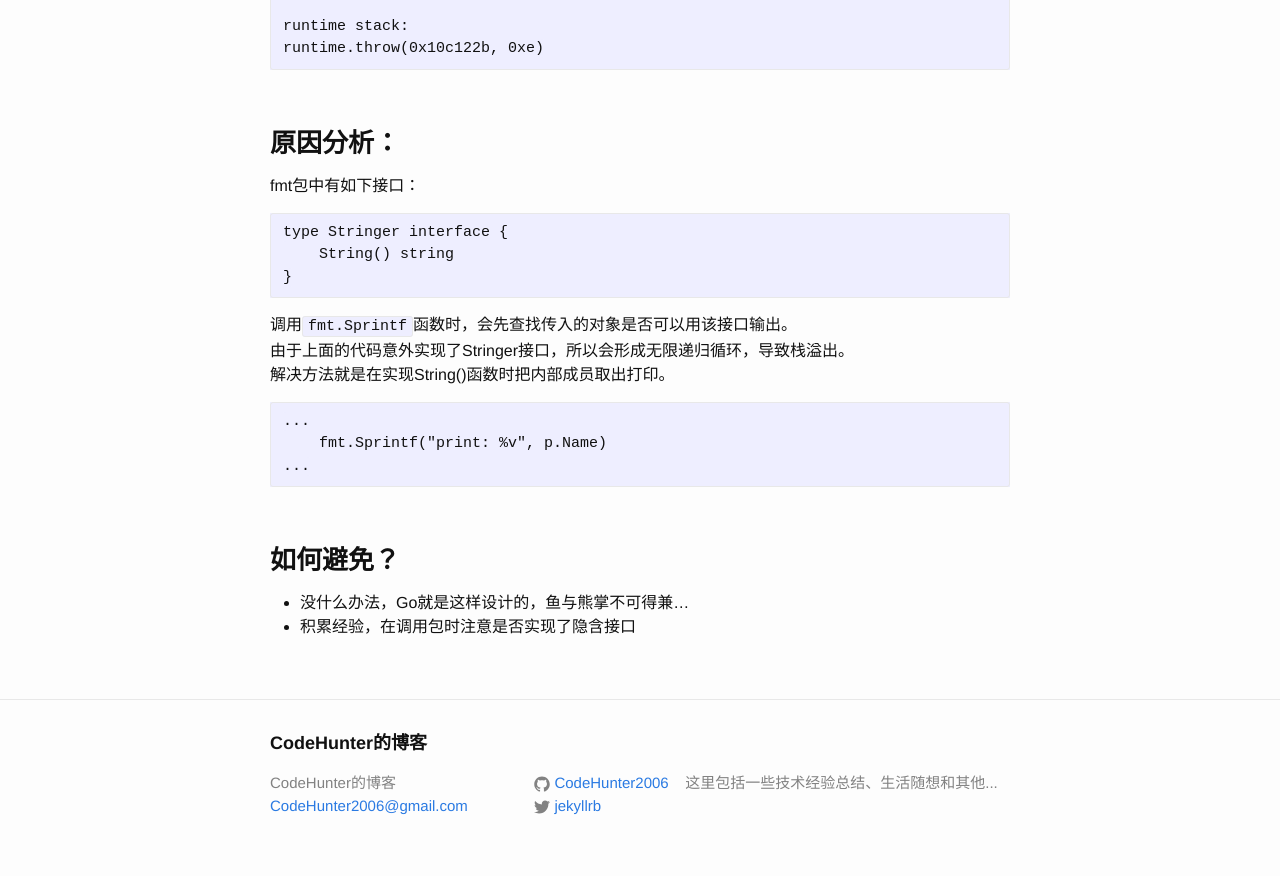
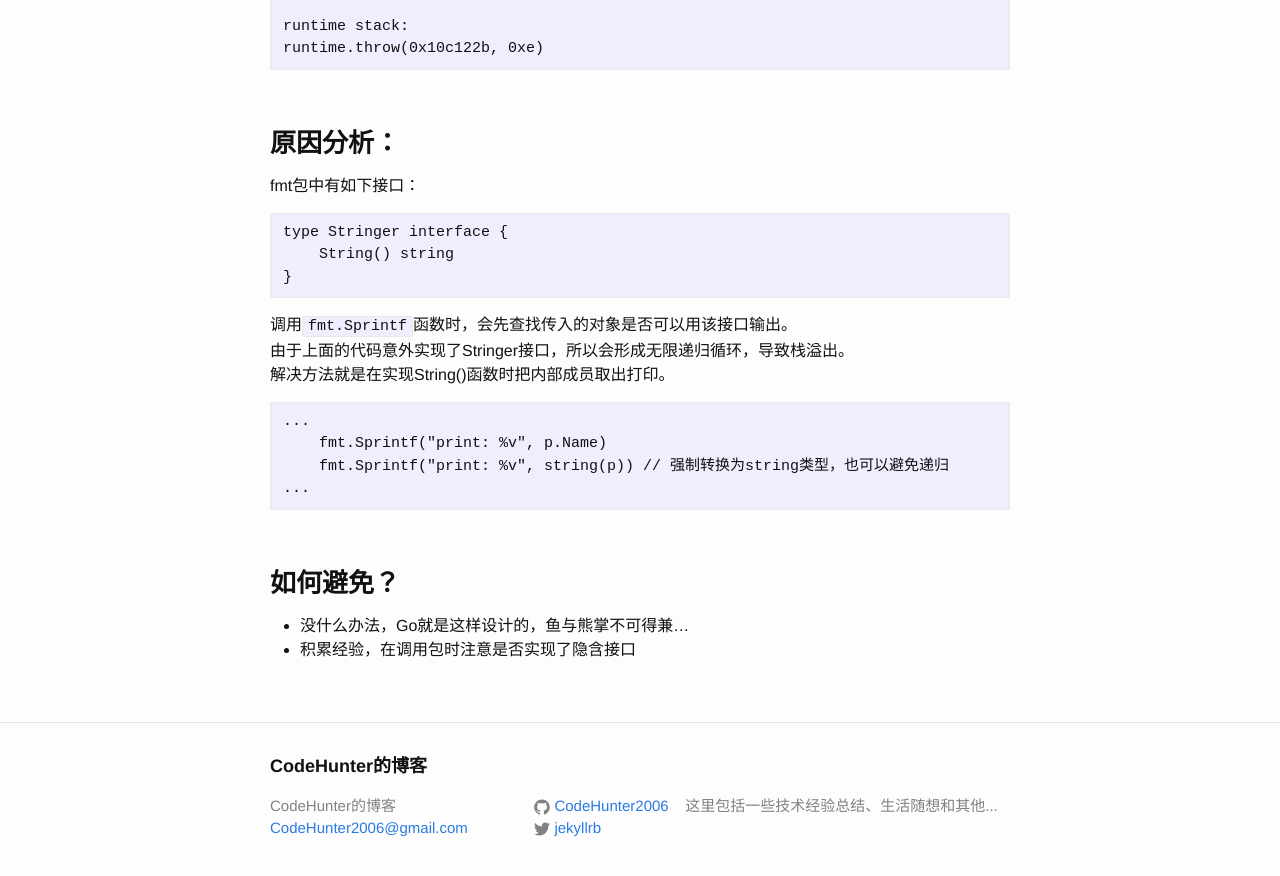
Before and after one commit to CodeHunter2006/CodeHunter2006.github.io, a Jekyll site: the page built from _posts/2018-10-29-Go_String.md, in a window 1280 px wide and 900 px high, scrolled down 820 px. Shown: the top 876 px of the window. Built offline with Jekyll 4.4.1, drawn with Linux system fonts in a browser that asks for light colours.

Commit message:
增加一种避免递归的解决方案

````diff
--- a/_posts/2018-10-29-Go_String.md
+++ b/_posts/2018-10-29-Go_String.md
@@ -49,6 +49,7 @@ type Stringer interface {
 ```
 ...
     fmt.Sprintf("print: %v", p.Name)
+    fmt.Sprintf("print: %v", string(p))	// 强制转换为string类型，也可以避免递归
 ...
 ```
 
````
